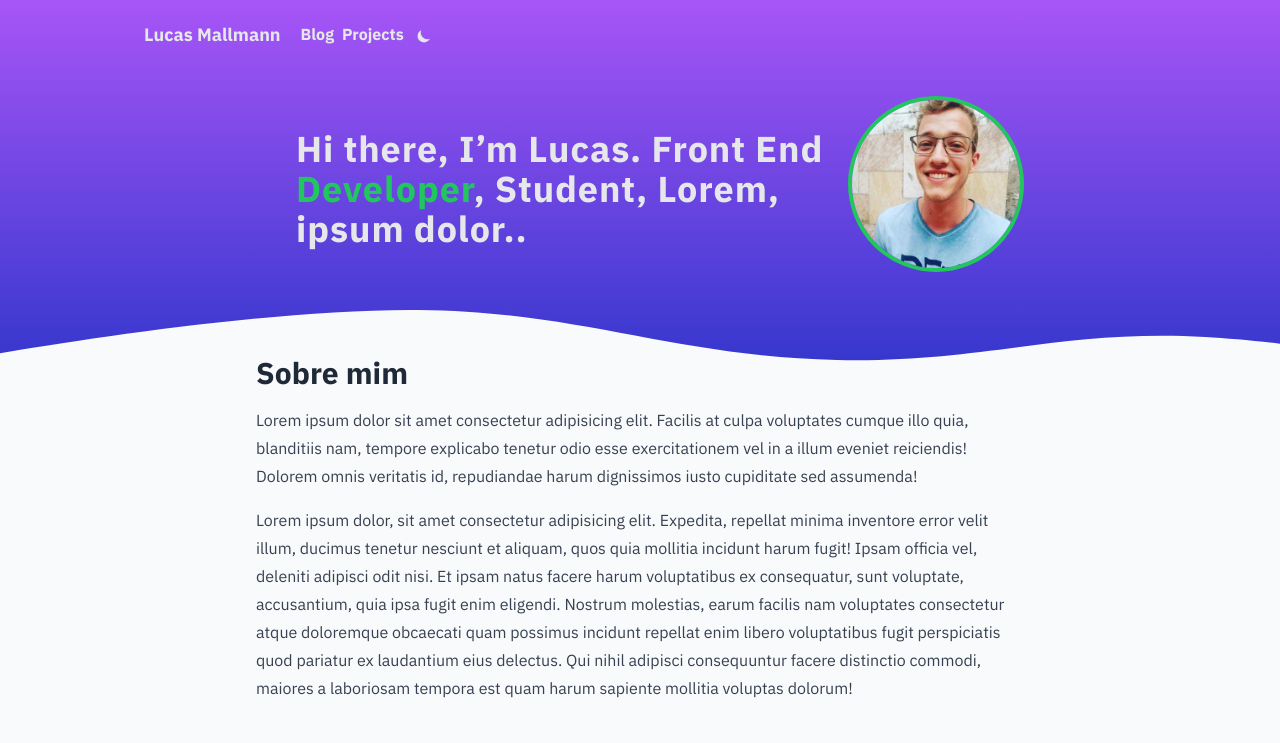
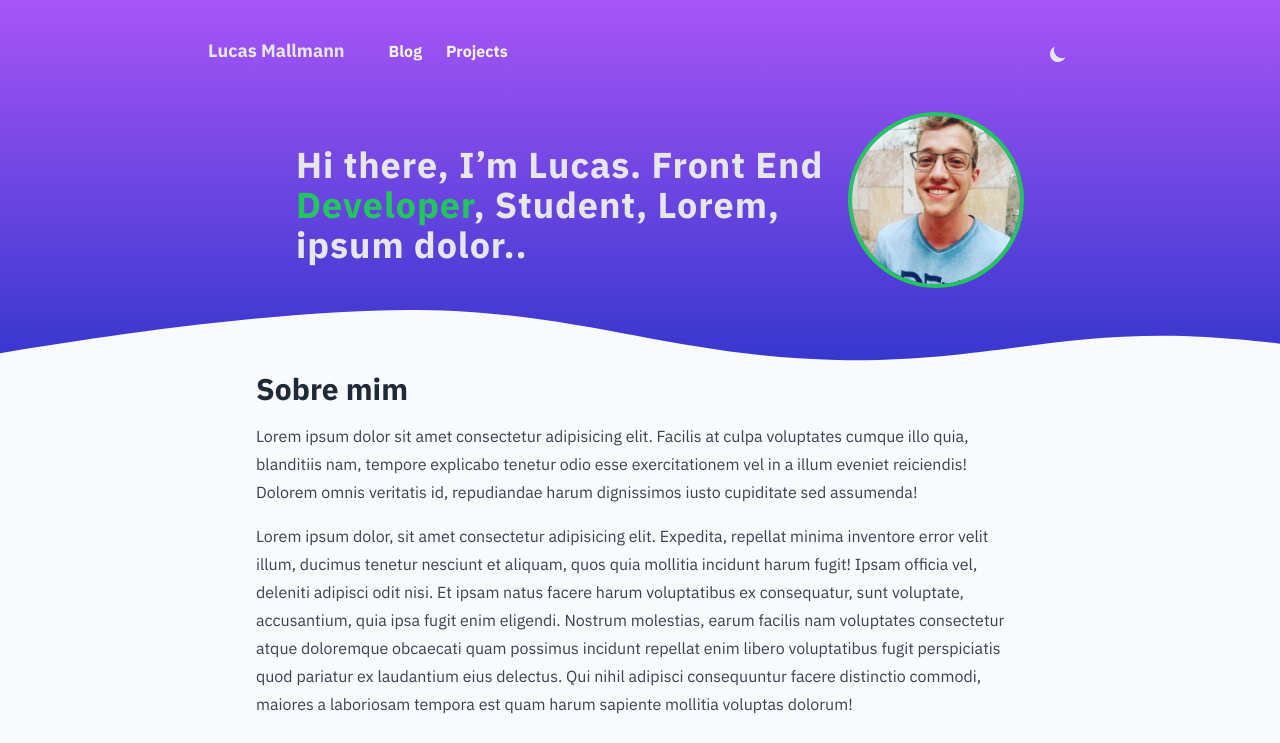
Before and after one commit to LucasMallmann/lucasmallmann, a Next.js app: page / in a window 1280 px wide. Shown: the top 743 px of the page. Built offline with nearby package versions, Linux system fonts and the light colour scheme.

Commit message:
fixing layout header

```diff
--- a/package.json
+++ b/package.json
@@ -11,6 +11,7 @@
     "@mdx-js/react": "^2.1.0",
     "@tailwindcss/typography": "^0.5.2",
     "autoprefixer": "^10.4.4",
+    "classnames": "^2.3.1",
     "contentlayer": "^0.2.1",
     "dayjs": "^1.11.0",
     "framer-motion": "^6.2.8",
@@ -34,7 +35,8 @@
     "remark-gfm": "^3.0.1",
     "sass": "^1.49.9",
     "swr": "^1.2.2",
-    "tailwindcss": "^3.0.23"
+    "tailwindcss": "^3.0.23",
+    "use-delayed-render": "^0.0.7"
   },
   "devDependencies": {
     "@types/node": "^17.0.23",
--- a/src/components/BlogPost.tsx
+++ b/src/components/BlogPost.tsx
@@ -14,13 +14,13 @@ export default function BlogPost() {
     <Link href={`/blog/example`}>
       <a className="w-full">
         <div className="w-full mb-8">
-          <h4 className="w-full text-lg font-medium text-purple-500 dark:border-green-500 md:text-xl">
+          <h4 className="w-full text-lg font-medium text-purple-500 md:text-xl">
             React, Angular ou Vue - Qual Framework JavaScript escolheria hoje?
           </h4>
           <small className="w-32 my-2 text-left text-gray-600 dark:text-gray-500 md:text-right">
             21 de junho de 2021 · Leitura de 8 min
           </small>
-          <p className="mt-2 text-gray-600 dark:text-gray-500">
+          <p className="mt-2 text-gray-600 dark:text-gray-300">
             Os Frameworks JavaScript mais relevantes do mercado já tem alguns
             anos de vida e hoje podemos dizer que todos eles são muito bons e
             passaram com tranquilidade no filtro do tempo.
@@ -29,9 +29,9 @@ export default function BlogPost() {
           <div className="flex items-center mt-2">
             <HiOutlineTag
               size={16}
-              className="text-gray-800 dark:text-gray-300"
+              className="text-gray-800 dark:text-gray-400"
             />
-            <span className="ml-2 text-gray-800 dark:text-gray-300">
+            <span className="ml-2 text-gray-800 dark:text-gray-400">
               stack, framework, javascript
             </span>
           </div>
--- a/src/components/Header.tsx
+++ b/src/components/Header.tsx
@@ -2,6 +2,40 @@ import React, { useEffect, useState } from 'react';
 import NextLink from 'next/link';
 import { useTheme } from 'next-themes';
 import { useRouter } from 'next/dist/client/router';
+import cn from 'classnames';
+
+function NavItem({ href, text, isHomePage }) {
+  const router = useRouter();
+  const isActive = router.asPath === href;
+
+  let classes = '';
+
+  if (isActive) {
+    classes = 'font-semibold text-gray-800 dark:text-gray-200';
+  } else {
+    classes = 'font-normal text-gray-600 dark:text-gray-400';
+  }
+
+  if (isHomePage) {
+    classes = 'text-gray-100 dark:text-gray-100 font-bold p-1 sm:px-3 sm:py-2';
+  }
+
+  console.log(classes);
+
+  return (
+    <NextLink href={href}>
+      <a
+        className={cn(
+          classes,
+          !isHomePage &&
+            'md:inline-block p-1 sm:px-3 sm:py-2 rounded-lg md:hover:bg-gray-200 md:dark:hover:bg-gray-800 transition-all'
+        )}
+      >
+        <span className="capsize">{text}</span>
+      </a>
+    </NextLink>
+  );
+}
 
 const Header: React.FC = () => {
   const [mounted, setMounted] = useState(false);
@@ -10,61 +44,42 @@ const Header: React.FC = () => {
 
   const isHomePage = router.pathname === '/';
 
-  // After mounting, we have access to the theme
   useEffect(() => setMounted(true), []);
 
   const classes = isHomePage
-    ? 'm-0 h-10 z-10 relative mt-4'
-    : 'sticky-nav h-16 w-full bg-opacity-60';
+    ? 'm-0 h-10 z-10 relative mt-8 max-w-4xl mx-auto'
+    : 'sticky-nav h-10 mt-8 max-w-4xl mx-auto bg-opacity-60';
 
   return (
     <>
       <div className={classes}>
-        <div className="flex justify-between md:justify-start items-center max-w-5xl h-full m-auto px-4">
+        <div className="flex relative justify-between md:justify-start items-center max-w-5xl h-10 m-auto px-4">
           <NextLink href="/">
             <a>
-              <div>
               <strong
                 className={`text-lg ${
                   isHomePage && 'text-gray-200'
-                  } dark:text-gray-300`}
+                } dark:text-gray-300 leading-10`}
               >
                 Lucas Mallmann
               </strong>
-              </div>
             </a>
           </NextLink>
 
-          <nav className="flex justify-between items-center ml-4">
-            {/* <div> */}
-              <NextLink href="/blog">
-                <a>
-                  <strong
-                    className={`mx-1 text-md ${
-                      isHomePage && 'text-gray-200'
-                    } cursor-pointer hover:opacity-80 transition-opacity duration-200 dark:text-gray-300`}
-                  >
-                    Blog
-                  </strong>
-                </a>
-              </NextLink>
-              <NextLink href="/">
-                <a>
-                  <strong
-                    className={`mx-1 text-md ${
-                      isHomePage && 'text-gray-200'
-                    } cursor-pointer hover:opacity-80 transition-opacity duration-200 dark:text-gray-300`}
-                  >
-                    Projects
-                  </strong>
-                </a>
-              </NextLink>
-            {/* </div> */}
-            <div>
+          <nav className="flex justify-between items-center md:ml-4 flex-1">
+            <div className="flex items-center ml-4">
+              <NavItem href={'/blog'} text="Blog" isHomePage={isHomePage} />
+              <NavItem
+                href={'/projects'}
+                text="Projects"
+                isHomePage={isHomePage}
+              />
+            </div>
+
             <button
               aria-label="Toggle Dark Mode"
               type="button"
-                className="rounded p-2 h-8 w-8 focus:outline-none"
+              className="rounded p-2 h-8 w-8"
               onClick={() => setTheme(theme === 'dark' ? 'light' : 'dark')}
             >
               {mounted && (
@@ -72,9 +87,9 @@ const Header: React.FC = () => {
                   xmlns="http://www.w3.org/2000/svg"
                   viewBox="0 0 20 20"
                   fill="currentColor"
-                    className={`h-4 w-4 ${
+                  className={`h-5 w-5 ${
                     isHomePage && 'text-gray-200'
-                    } dark:text-gray-300`}
+                  } dark:text-gray-300 -mt-1 md:mt-0`}
                 >
                   {theme === 'dark' ? (
                     <path
@@ -88,7 +103,6 @@ const Header: React.FC = () => {
                 </svg>
               )}
             </button>
-            </div>
           </nav>
         </div>
       </div>
--- a/src/pages/blog.tsx
+++ b/src/pages/blog.tsx
@@ -30,7 +30,7 @@ export default function Blog(
           description,
         }}
       />
-      <div className="flex-col max-w-3xl m-auto px-8">
+      <div className="flex-col max-w-3xl mx-auto mt-12 px-8">
         <div>
           <h1 className="text-3xl font-bold text-gray-800 dark:text-gray-100 my-4 tracking-tight md:text-5xl md:mt-4">
             Meu Blog pessoal
```
Also changed, not shown: src/styles/mobile-menu.module.css (added, +65 -0 lines), 1 other file (tests, documents, lock files or other folders). Lines whose indentation alone changed are shown as unchanged.
